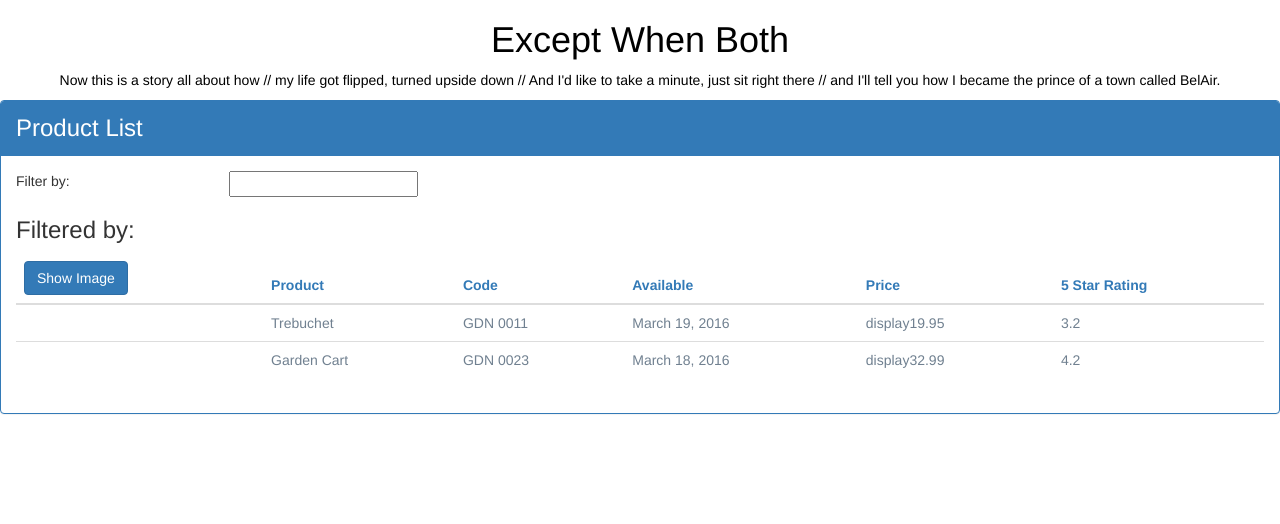
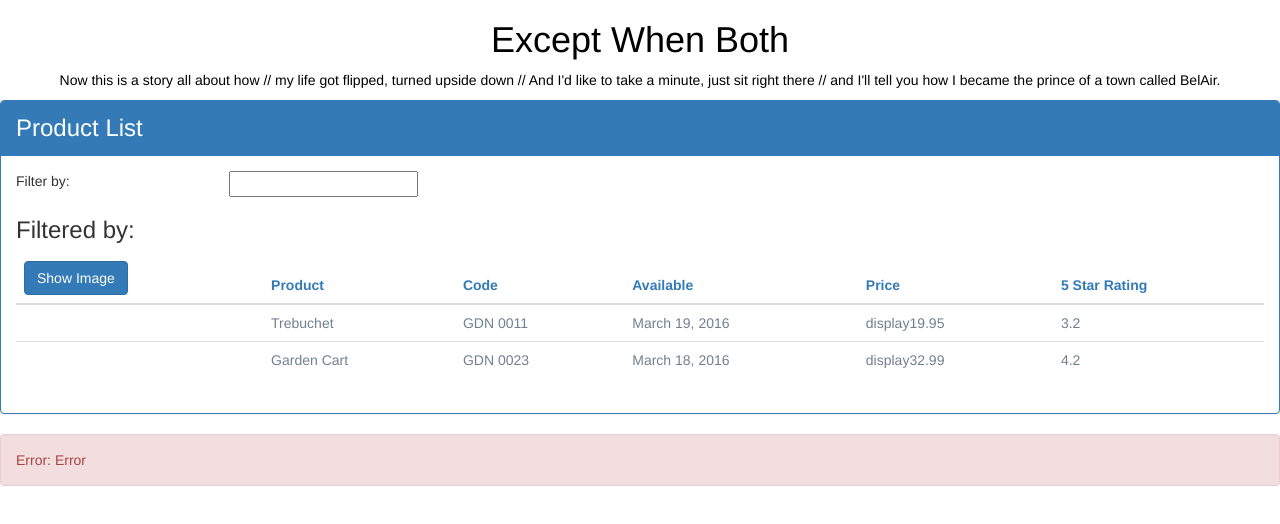
Before and after one commit to kmboese/pm-products, an Angular app: page / in a window 1280 px wide. Shown: the top 524 px of the page. Built offline with nearby package versions, Linux system fonts and the light colour scheme.

Commit message:
Added errorMessage variable

```diff
--- a/src/app/products/product-list.component.ts
+++ b/src/app/products/product-list.component.ts
@@ -15,6 +15,8 @@ export class ProductListComponent implements OnInit {
   showImage: boolean = false;
   showImageCount: number = 0;
   showImageButtonTitle: string = "Show Image";
+
+  errorMessage: string = "Error";
 
   filteredProducts: IProduct[];
   _listFilter: string;
```
